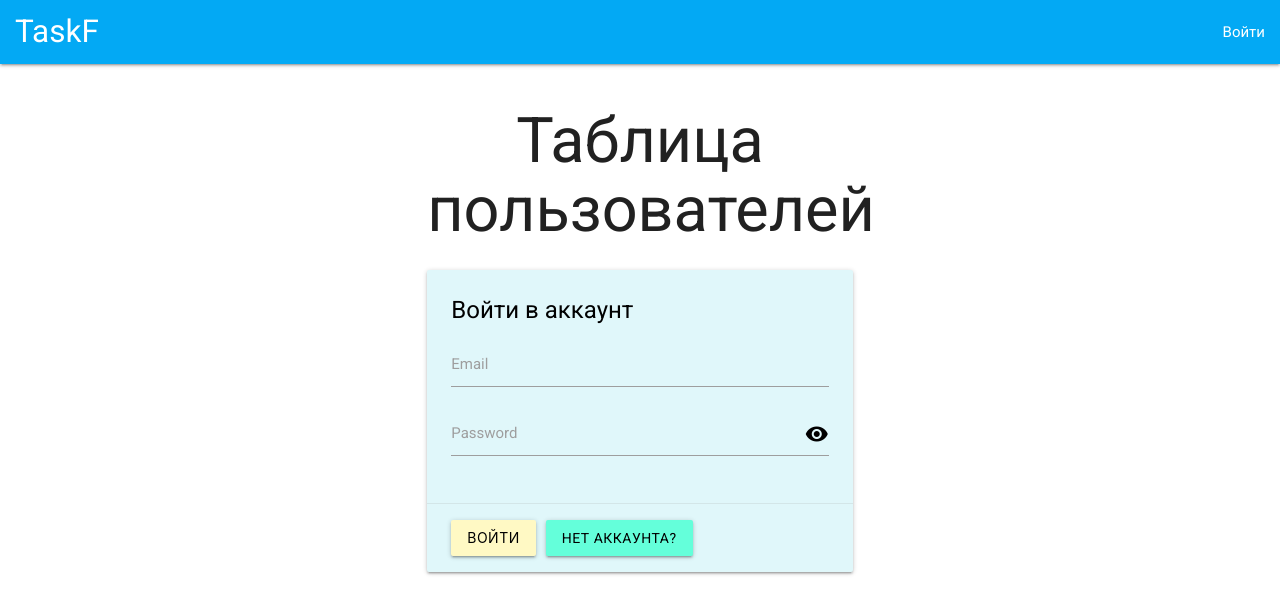
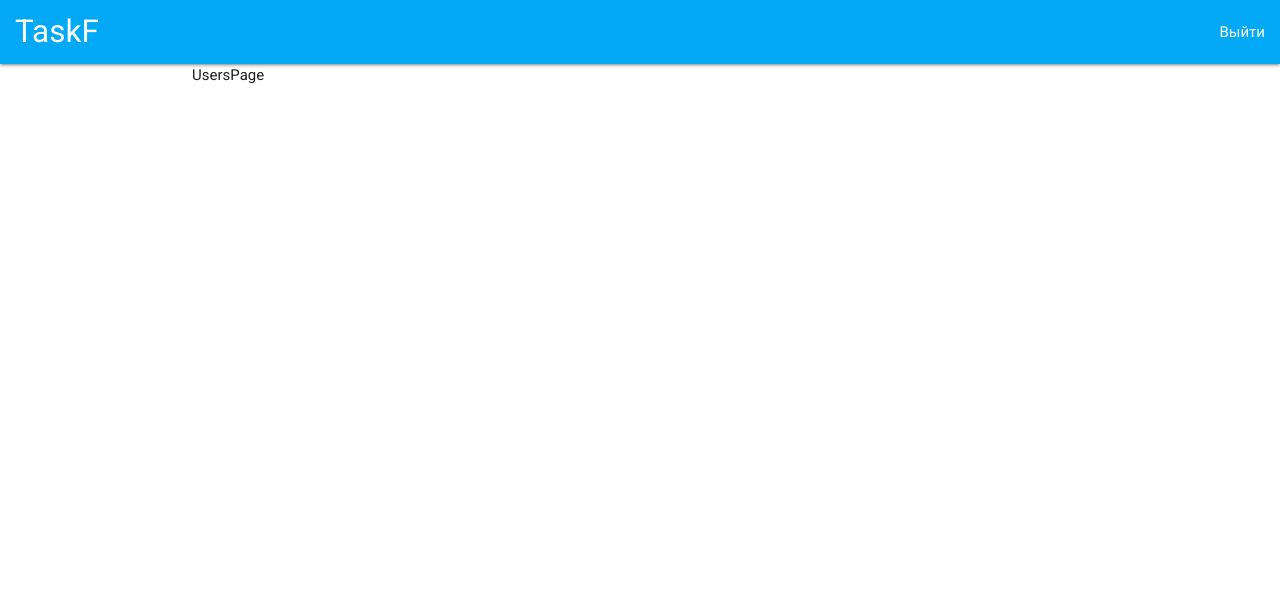
Before and after one commit to horoshopodumaj/webfull, a React (Create React App) app in the folder client/: page / in a window 1280 px wide. Shown: the top 614 px of the page. Built offline with nearby package versions, Linux system fonts and the light colour scheme; sample sign-in values are in the browser's storage.

Commit message:
redirect when logging in

```diff
--- a/client/src/App.js
+++ b/client/src/App.js
@@ -13,7 +13,7 @@ function App() {
     return (
         <AuthContext.Provider value={{ login, logout, token, userId, isReady, isAuth }}>
             <BrowserRouter>
-                <Header />
+                <Header isAuth={isAuth} />
                 <div className="container">{routes}</div>
             </BrowserRouter>
         </AuthContext.Provider>
--- a/client/src/components/Header.js
+++ b/client/src/components/Header.js
@@ -5,12 +5,12 @@ const Header = ({ isAuth }) => {
     return (
         <nav className="light-blue">
             <div className="nav-wrapper">
-                <Link to="" className="brand-logo ml-15">
+                <Link to="/login" className="brand-logo ml-15">
                     TaskF
                 </Link>
                 <ul id="nav-mobile" className="right hide-on-med-and-down">
                     <li>
-                        <Link to="/">{isAuth ? "Выйти" : "Войти"}</Link>
+                        <Link to="/login">{isAuth ? "Выйти" : "Войти"}</Link>
                     </li>
                 </ul>
             </div>
--- a/client/src/pages/AuthPage.js
+++ b/client/src/pages/AuthPage.js
@@ -1,7 +1,8 @@
-import React, { useState } from "react";
+import React, { useState, useContext } from "react";
 import axios from "axios";
 import { Link } from "react-router-dom";
 import moment from "moment";
+import { AuthContext } from "../context/AuthContext";
 
 const AuthPage = () => {
     const [type, setType] = useState(true);
@@ -10,6 +11,8 @@ const AuthPage = () => {
         password: "",
         loginDate: "",
     });
+
+    const { login } = useContext(AuthContext);
 
     const changeHandler = (event) => {
         setForm({
@@ -31,7 +34,7 @@ const AuthPage = () => {
                         },
                     }
                 )
-                .then((response) => console.log(response));
+                .then((response) => login(response.data.token, response.data.userId));
         } catch (error) {
             console.log(error);
         }
--- a/client/src/pages/LoginPage.js
+++ b/client/src/pages/LoginPage.js
@@ -94,7 +94,7 @@ const LoginPage = () => {
                                 className="btn yellow lighten-4 black-text mr-10">
                                 Зарегистрироваться
                             </button>
-                            <Link to="/" className="btn teal accent-2 black-text">
+                            <Link to="/login" className="btn teal accent-2 black-text">
                                 Уже есть аккаунт?
                             </Link>
                         </div>
--- a/client/src/routes.js
+++ b/client/src/routes.js
@@ -5,15 +5,19 @@ import LoginPage from "./pages/LoginPage";
 import UsersPage from "./pages/UsersPage";
 
 export const UseRoutes = (isAuth) => {
+    if (isAuth) {
+        return (
+            <Routes>
+                <Route path="/" element={<UsersPage />} />
+                <Route path="*" element={<Navigate to="/" />} />
+            </Routes>
+        );
+    }
     return (
         <Routes>
-            <Route path="/" element={<AuthPage />} />
+            <Route path="/login" element={<AuthPage />} />
             <Route path="/registration" element={<LoginPage />} />
-            <Route path="/users" element={isAuth ? <UsersPage /> : <Navigate to="/" replace />} />
-            <Route
-                path="*"
-                element={isAuth ? <Navigate to="/users" /> : <Navigate to="/" replace />}
-            />
+            <Route path="*" element={<Navigate to="/login" />} />
         </Routes>
     );
 };
```
